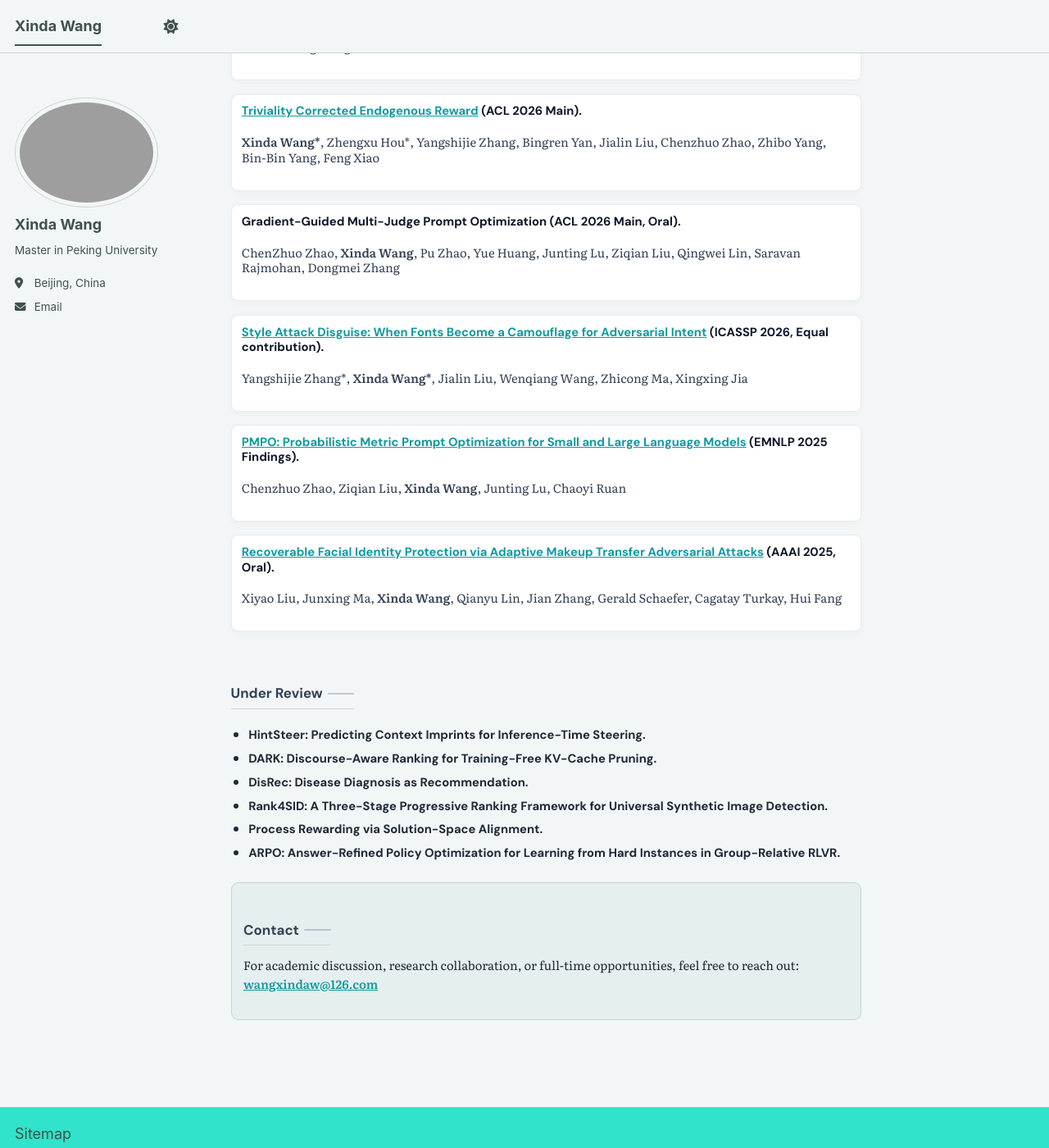
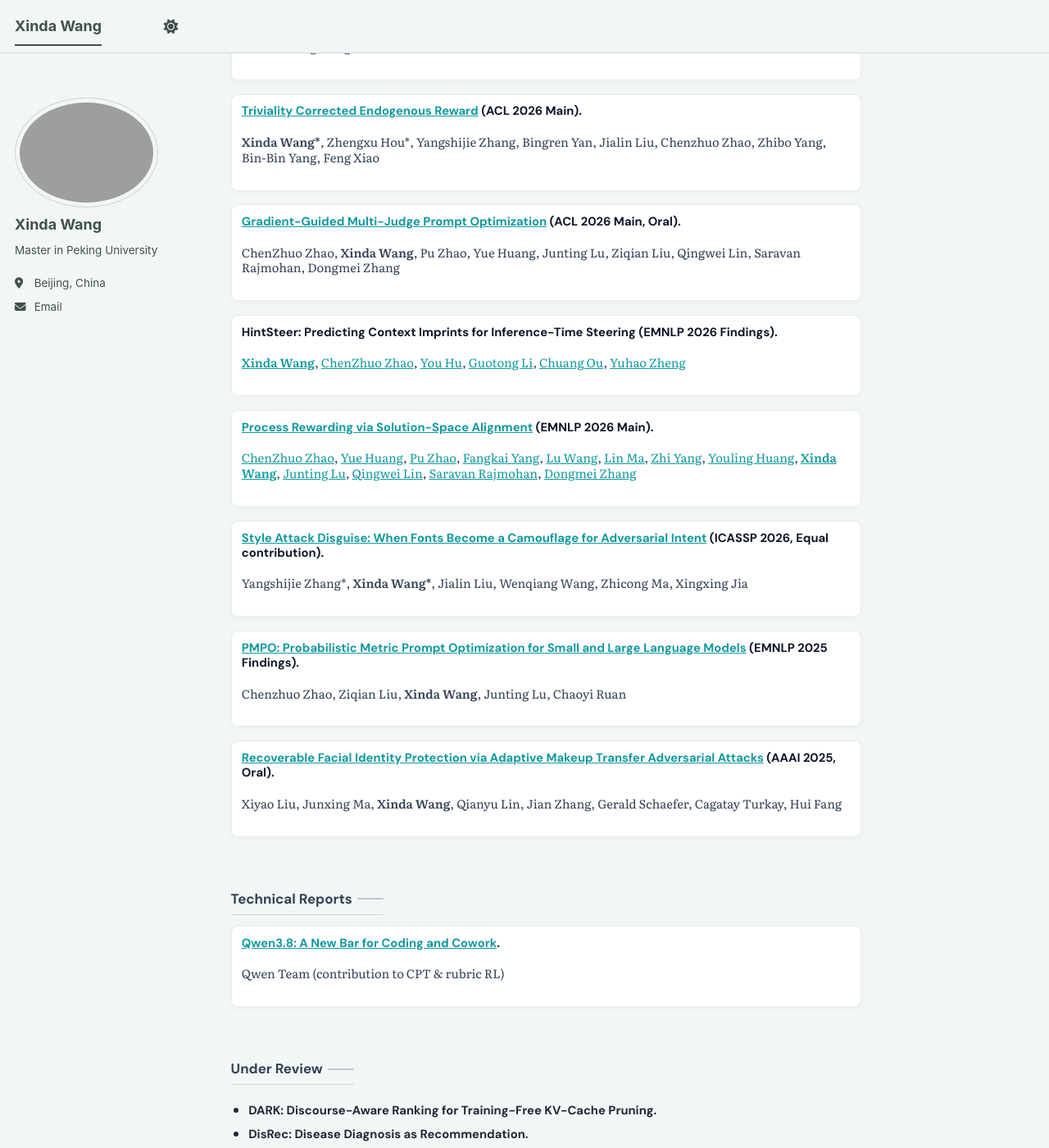
Before and after one commit to xindaaW/xindaaW.github.io, a Jekyll site: the page built from _pages/about.md, in a window 1280 px wide and 1400 px high, scrolled down 1241 px. Shown: the whole window at 82% size. Built offline with Jekyll 4.4.1, drawn with Linux system fonts in a browser that asks for light colours; a script bundle is joined from its source files by our own code; library files that are not in the unit come from our copies; some of the changed text lies outside the part shown.

Commit message:
add EMNLP 2026 papers, GMPO link, and Qwen3.8 report

```diff
--- a/_pages/about.md
+++ b/_pages/about.md
@@ -66,8 +66,16 @@ redirect_from:
       <p class="pub-card__authors"><strong>Xinda Wang*</strong>, Zhengxu Hou*, Yangshijie Zhang, Bingren Yan, Jialin Liu, Chenzhuo Zhao, Zhibo Yang, Bin-Bin Yang, Feng Xiao</p>
     </li>
     <li class="pub-card">
-      <p class="pub-card__title">Gradient-Guided Multi-Judge Prompt Optimization (ACL 2026 Main, Oral).</p>
+      <p class="pub-card__title"><a href="https://aclanthology.org/2026.acl-long.1089/" target="_blank" rel="noopener">Gradient-Guided Multi-Judge Prompt Optimization</a> (ACL 2026 Main, Oral).</p>
       <p class="pub-card__authors">ChenZhuo Zhao, <strong>Xinda Wang</strong>, Pu Zhao, Yue Huang, Junting Lu, Ziqian Liu, Qingwei Lin, Saravan Rajmohan, Dongmei Zhang</p>
+    </li>
+    <li class="pub-card">
+      <p class="pub-card__title">HintSteer: Predicting Context Imprints for Inference-Time Steering (EMNLP 2026 Findings).</p>
+      <p class="pub-card__authors"><a href="https://openreview.net/profile?id=~Xinda_Wang1" target="_blank" rel="noopener"><strong>Xinda Wang</strong></a>, <a href="https://openreview.net/profile?id=~ChenZhuo_Zhao1" target="_blank" rel="noopener">ChenZhuo Zhao</a>, <a href="https://openreview.net/profile?id=~You_Hu1" target="_blank" rel="noopener">You Hu</a>, <a href="https://openreview.net/profile?id=~Guotong_Li1" target="_blank" rel="noopener">Guotong Li</a>, <a href="https://openreview.net/profile?id=~Chuang_Ou2" target="_blank" rel="noopener">Chuang Ou</a>, <a href="https://openreview.net/profile?id=~Yuhao_Zheng3" target="_blank" rel="noopener">Yuhao Zheng</a></p>
+    </li>
+    <li class="pub-card">
+      <p class="pub-card__title"><a href="https://openreview.net/forum?id=NDNnxRC1GY" target="_blank" rel="noopener">Process Rewarding via Solution-Space Alignment</a> (EMNLP 2026 Main).</p>
+      <p class="pub-card__authors"><a href="https://openreview.net/profile?id=~ChenZhuo_Zhao1" target="_blank" rel="noopener">ChenZhuo Zhao</a>, <a href="https://openreview.net/profile?id=~Yue_Huang10" target="_blank" rel="noopener">Yue Huang</a>, <a href="https://openreview.net/profile?id=~Pu_Zhao3" target="_blank" rel="noopener">Pu Zhao</a>, <a href="https://openreview.net/profile?id=~Fangkai_Yang3" target="_blank" rel="noopener">Fangkai Yang</a>, <a href="https://openreview.net/profile?id=~Lu_Wang11" target="_blank" rel="noopener">Lu Wang</a>, <a href="https://openreview.net/profile?id=~Lin_Ma22" target="_blank" rel="noopener">Lin Ma</a>, <a href="https://openreview.net/profile?id=~Zhi_Yang15" target="_blank" rel="noopener">Zhi Yang</a>, <a href="https://openreview.net/profile?id=~Youling_Huang2" target="_blank" rel="noopener">Youling Huang</a>, <a href="https://openreview.net/profile?id=~Xinda_Wang1" target="_blank" rel="noopener"><strong>Xinda Wang</strong></a>, <a href="https://openreview.net/profile?id=~Junting_Lu2" target="_blank" rel="noopener">Junting Lu</a>, <a href="https://openreview.net/profile?id=~Qingwei_Lin1" target="_blank" rel="noopener">Qingwei Lin</a>, <a href="https://openreview.net/profile?id=~Saravan_Rajmohan3" target="_blank" rel="noopener">Saravan Rajmohan</a>, <a href="https://openreview.net/profile?id=~Dongmei_Zhang2" target="_blank" rel="noopener">Dongmei Zhang</a></p>
     </li>
     <li class="pub-card">
       <p class="pub-card__title"><a href="https://arxiv.org/abs/2510.19641" target="_blank" rel="noopener">Style Attack Disguise: When Fonts Become a Camouflage for Adversarial Intent</a> (ICASSP 2026, Equal contribution).</p>
@@ -85,13 +93,21 @@ redirect_from:
 </section>
 
 <section class="home-section">
+  <h2>Technical Reports</h2>
+  <ul class="pub-cards">
+    <li class="pub-card">
+      <p class="pub-card__title"><a href="https://scholar.google.com/citations?view_op=view_citation&amp;hl=en&amp;user=7U0_-4cAAAAJ&amp;citation_for_view=7U0_-4cAAAAJ:LkGwnXOMwfcC" target="_blank" rel="noopener">Qwen3.8: A New Bar for Coding and Cowork</a>.</p>
+      <p class="pub-card__authors">Qwen Team (contribution to CPT &amp; rubric RL)</p>
+    </li>
+  </ul>
+</section>
+
+<section class="home-section">
   <h2>Under Review</h2>
   <ul class="home-list">
-    <li><strong>HintSteer: Predicting Context Imprints for Inference-Time Steering.</strong></li>
     <li><strong>DARK: Discourse-Aware Ranking for Training-Free KV-Cache Pruning.</strong></li>
     <li><strong>DisRec: Disease Diagnosis as Recommendation.</strong></li>
     <li><strong>Rank4SID: A Three-Stage Progressive Ranking Framework for Universal Synthetic Image Detection.</strong></li>
-    <li><strong>Process Rewarding via Solution-Space Alignment.</strong></li>
     <li><strong>ARPO: Answer-Refined Policy Optimization for Learning from Hard Instances in Group-Relative RLVR.</strong></li>
   </ul>
 </section>
```
Also changed, not shown: other parts of _pages/about.md (+3 -3 lines).
